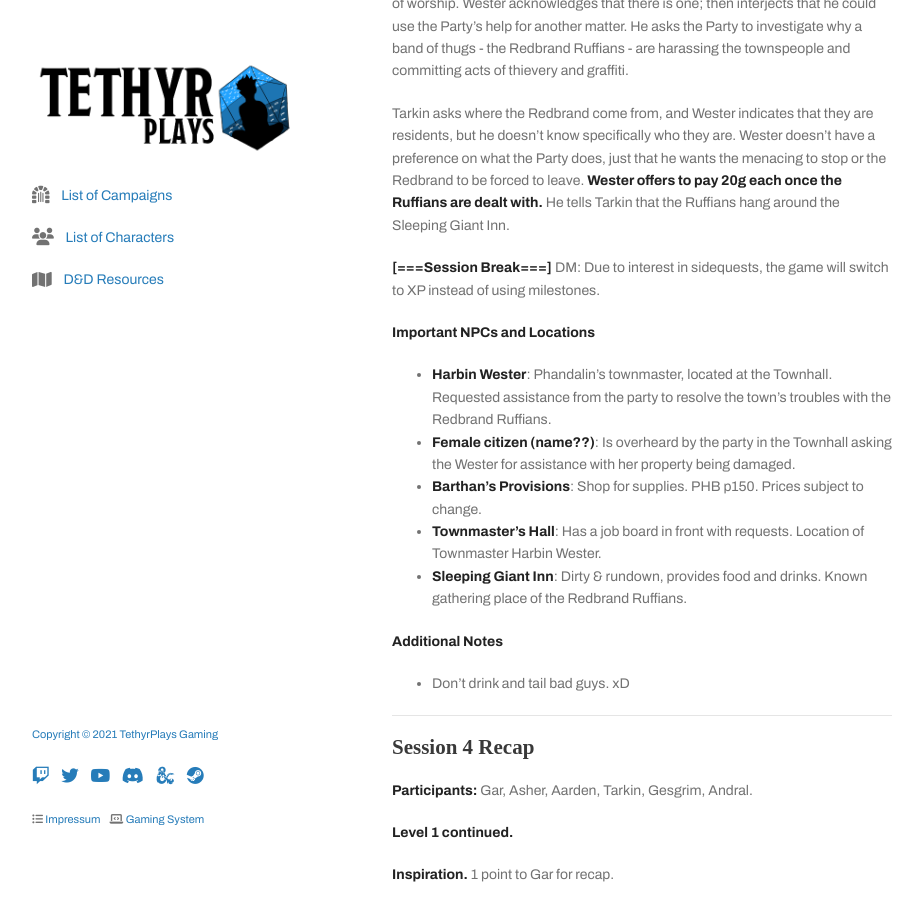
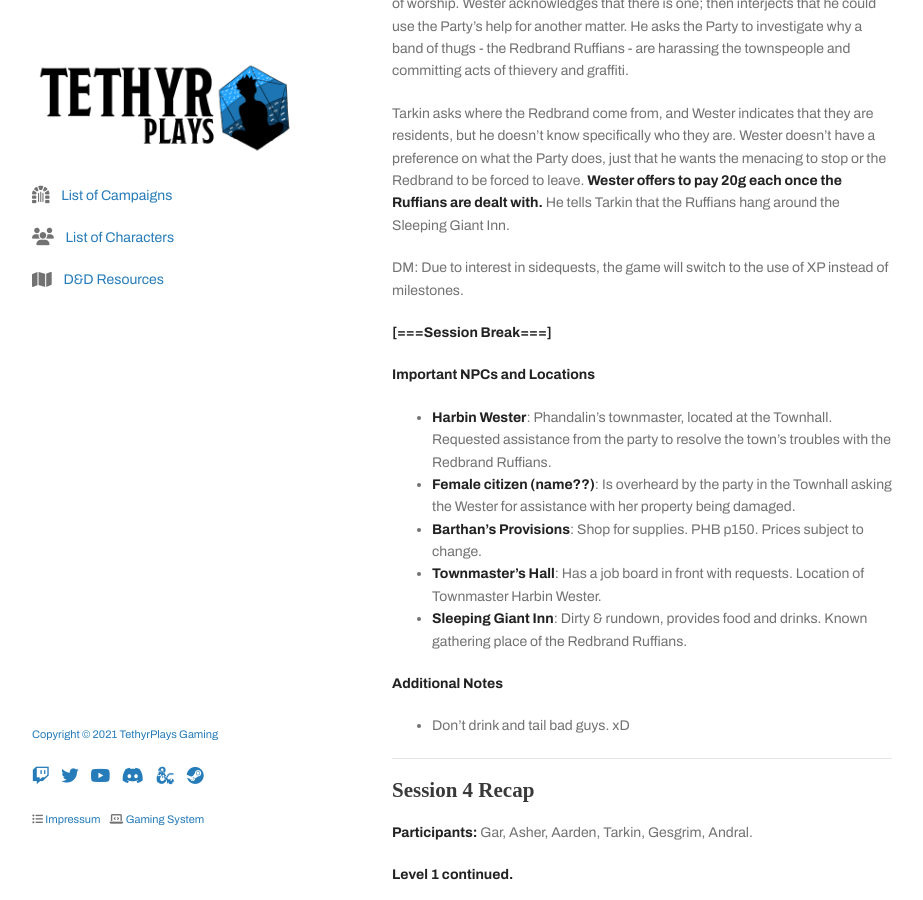
Before and after one commit to tethyrplays/tethyrplays, a Jekyll site: the page built from campaign/2021-lmop-with-dm-nicole.md, in a window 1280 px wide and 900 px high, scrolled down 2644 px. Shown: the whole window, without its empty margins (178-1101 px from the left). Built offline with Jekyll 4.4.1, drawn with Linux system fonts in a browser that asks for light colours; nearby versions of some CDN libraries; some web fonts are replaced; our own code applies the rules of GitHub Pages for plain Markdown files; the repository's description, which GitHub fills in, is left out.

Commit message:
Update 2021-lmop-with-dm-nicole.md

```diff
--- a/campaign/2021-lmop-with-dm-nicole.md
+++ b/campaign/2021-lmop-with-dm-nicole.md
@@ -67,8 +67,10 @@ The party introduces themselves, then reveal the corpse for Wester to identify.
 
 Tarkin asks where the Redbrand come from, and Wester indicates that they are residents, but he doesn't know specifically who they are. Wester doesn't have a preference on what the Party does, just that he wants the menacing to stop or the Redbrand to be forced to leave. **Wester offers to pay 20g each once the Ruffians are dealt with.** He tells Tarkin that the Ruffians hang around the Sleeping Giant Inn.
 
+DM: Due to interest in sidequests, the game will switch to the use of XP instead of milestones.
+
 **[===Session Break===]**
-DM: Due to interest in sidequests, the game will switch to XP instead of using milestones.
+
 
 
 
```
